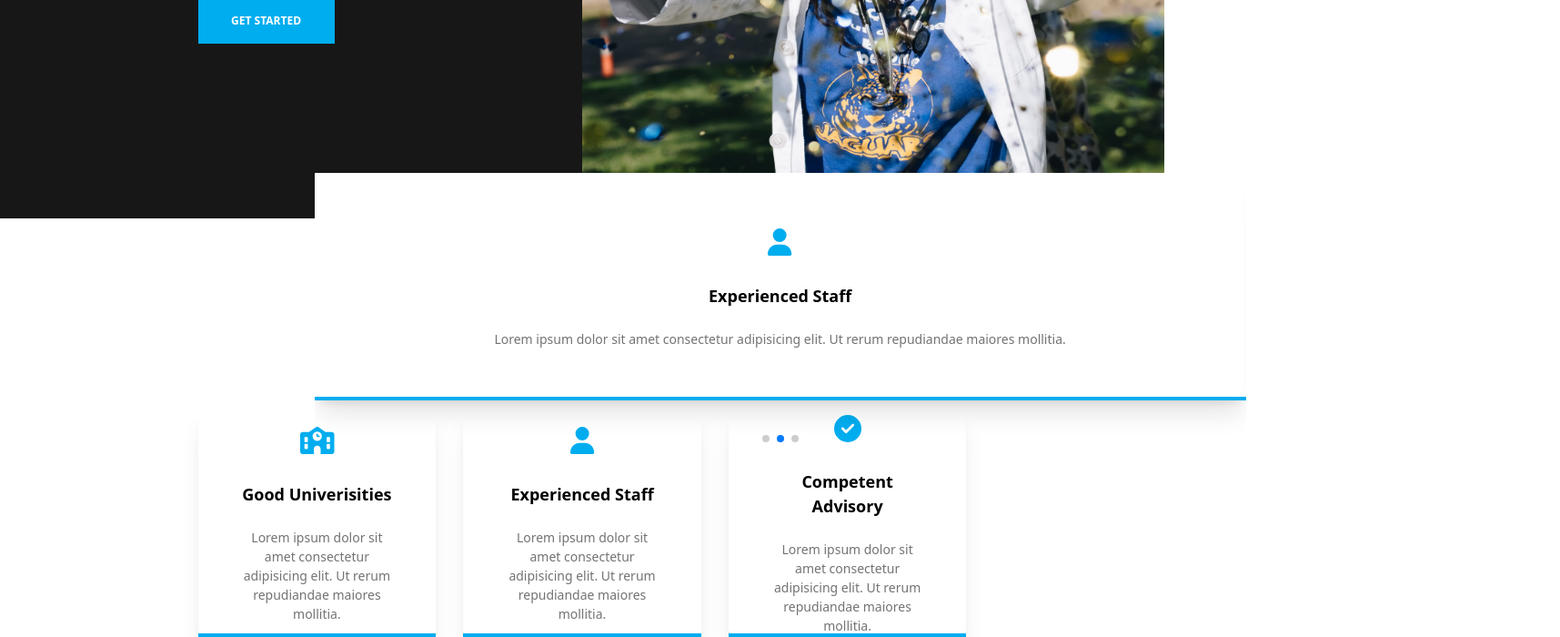
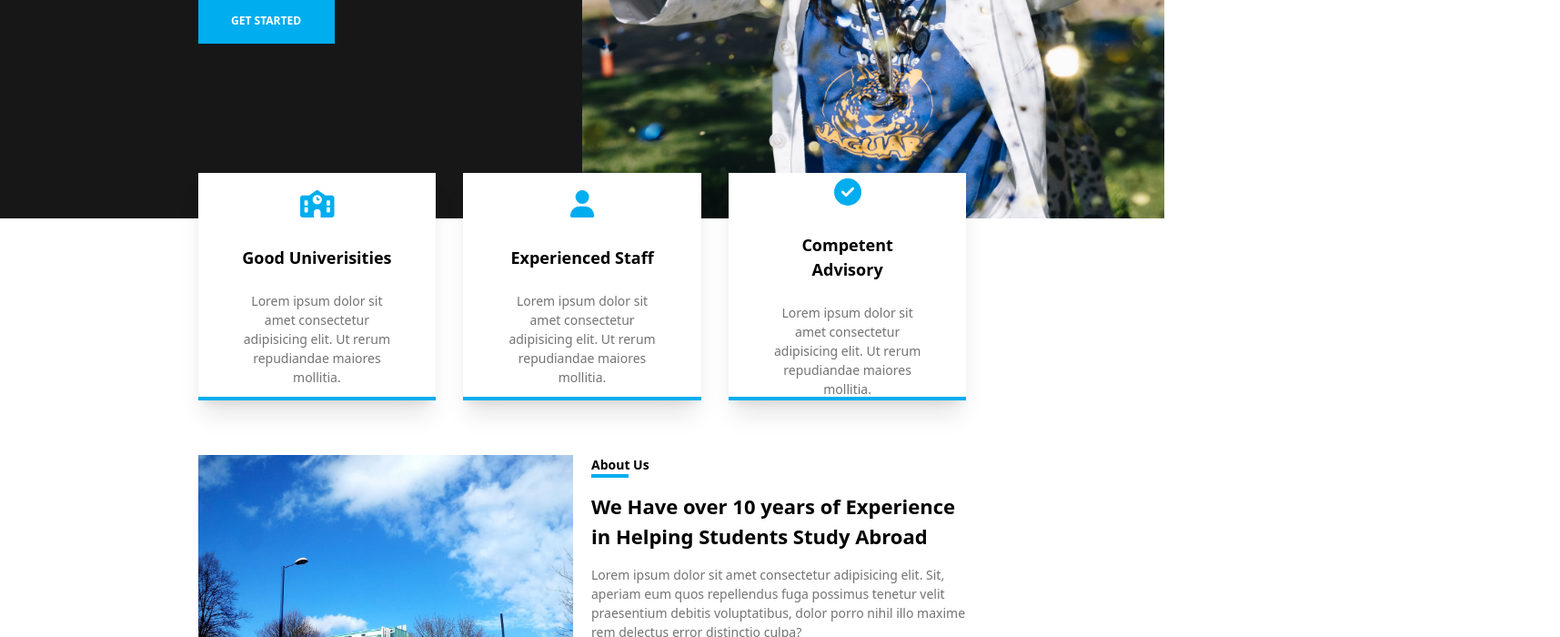
Before and after one commit to IanJether/bethuwebapp, a React (Create React App) app: page / in a window 1280 px wide. Shown: the part 500-1200 px from the top of the page at 91% size, 1715 px wide, since content can reach past the window. Built offline with nearby package versions, Linux system fonts and the light colour scheme.

Commit message:
Div correction

```diff
--- a/src/components/Home.js
+++ b/src/components/Home.js
@@ -68,7 +68,7 @@ const Home = () => {
             {/* the second block - KUJISIFU */}
 
 
-            <div className="two swiper-wrapper lg:hidden lg:px-[17%] mx-auto flex flex-col lg:flex-row gap-[30px] items-center mt-[-50px]">
+            <div className="two lg:hidden lg:px-[17%] mx-auto flex flex-col gap-[30px] items-center mt-[-50px]">
                 <Swiper
                     modules={[Autoplay, Navigation, Pagination, Scrollbar, A11y]}
                     pagination={{ clickable: true }}
@@ -78,13 +78,13 @@ const Home = () => {
                         delay: 2000,
                         disableOnInteraction: false,
                     }}
-                    className="swiper flex mx-auto justify-center items-center w-[80vw]"
+                    className="swiper flex  mx-auto justify-center items-center w-[80vw]"
                     data
                 >
                     {kujisifu.map((items, index) => {
 
                         return (
-                            <SwiperSlide className="flex mx-auto justify-center items-center pb-[60px]">
+                            <SwiperSlide className="flex lg:hidden mx-auto justify-center items-center pb-[60px]">
                                 <div key={index} className="flex flex-col bg-white gap-[23px] items-center justify-center w-full h-[250px] text-center shadow-xl px-[5%] border-b-4 border-primary">
                                     <div className="text-primary text-[30px]">
                                         <FontAwesomeIcon icon={items.icon} />
```
